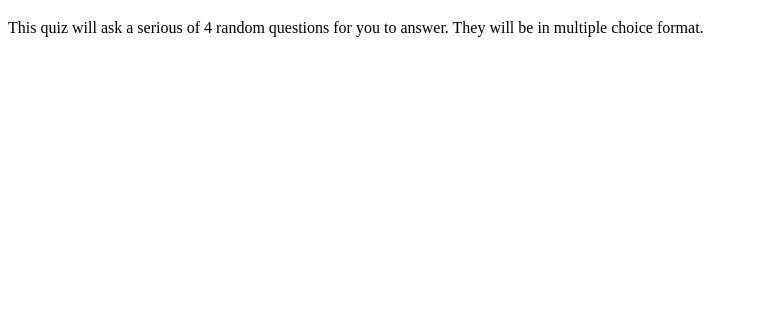
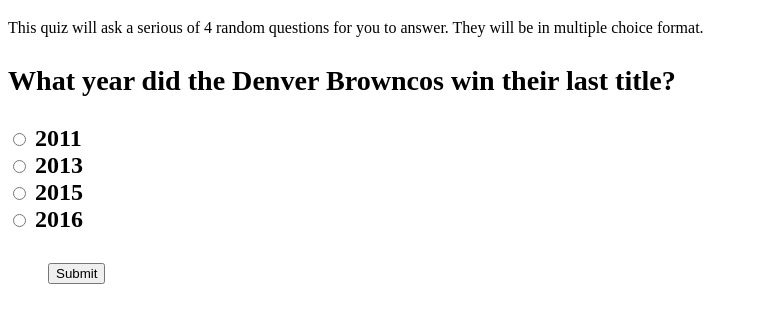
Before and after one commit to doctari77/homework-4, a plain HTML site: page index.html in a window 1280 px wide. Shown: the part 61-384 px from the top of the page, without its empty margins (0-758 px from the left). Drawn offline with Linux system fonts and the light colour scheme.

Commit message:
2nd commit

```diff
--- a/index.html
+++ b/index.html
@@ -5,8 +5,7 @@
     <meta name="viewport" content="width=device-width, initial-scale=1.0" />
 
     <title>DU-Homework-Quiz</title>
-    <link rel'"stylesheet" href="style.css">
-    <script src="javascript.js"></script>
+    <link rel="stylesheet" href="style.css">
 
   </head>
 
@@ -19,5 +18,6 @@
       </div>
     <h2 id="quizScore"></h2id></h2>
     <div id="quiz"></div>
+    <script src="javascript.js"></script>
   </body>
 </html>
--- a/javascript.js
+++ b/javascript.js
@@ -1,6 +1,6 @@
 var questionNumber = 0, quiz, quizScore, question, choice, choices, selectA, selectB, selectC, selectD, correct =0;
 var questions = [
-    ["What year did the Denver Broncos win their last title?","2011", "2013","2015","2016","D"],
+    ["What year did the Denver Browncos win their last title?","2011", "2013","2015","2016","D"],
     ["What is that thing on Trumps head","raccoon","whig","roadkill","unknown","unknown"],
     ["Who is the greatest basketball player of all time?","Lebron James","Michael Jordan","Bill Russell","Larry Bird","B"],
     ["Who is the most underrated inventor of all time?","Tesla","Edison","DiVinci","Bell","A"]
@@ -10,7 +10,8 @@
 }
 function askQuestion() {
 quiz = _("quiz");
-if questionNumber >= questions.length) {
+var quizScore=_("quizScore")
+if (questionNumber >= questions.length) {
     quiz.innerHTML = "<h2>You got "+correct+ "of "+questions.length+" questions right</h2>";
     _("quizScore").innerHTML = "Test Complete";
     questionNumber=0;
@@ -18,19 +19,19 @@
     return false;
 
 }
-_("quizScore").innerHTML = "Question "+(questionNumber+1)+"of "+questions; question = questions[questionNumber] [0];
+_("quizScore").innerHTML = "Question "+(questionNumber)+"of "+questions; question = questions[questionNumber] [0];
 selectA = questions[questionNumber][1];
 selectB = questions[questionNumber][2];
 selectC = questions[questionNumber][3];
 selectD = questions[questionNumber][4];
 
-quiz.innerHTML = "<h3>"+question+"</h3>";
-quiz.innerHTML += "<input type='radio' name='choices' value='A'> "+selectA+"<br>";
-quiz.innerHTML += "<input type='radio' name='choices' value='B'> "+selectB+"<br>";
-quiz.innerHTML += "<input type='radio' name='choices' value='C'> "+selectC+"<br>";
-quiz.innerHTML += "<input type='radio' name='choices' value='D'> "+selectD+"<br>";
+quizScore.innerHTML = "<h3>"+question+"</h3>";
+quizScore.innerHTML += "<input type='radio' name='choices' value='A'> "+selectA+"<br>";
+quizScore.innerHTML += "<input type='radio' name='choices' value='B'> "+selectB+"<br>";
+quizScore.innerHTML += "<input type='radio' name='choices' value='C'> "+selectC+"<br>";
+quizScore.innerHTML += "<input type='radio' name='choices' value='D'> "+selectD+"<br>";
 
-quiz.innerHTML+= "<button onclick='checkAnswer()'>Submit</button>";
+//quiz.innerHTML+= "<button onclick='checkAnswer()'>Submit</button>";
 
 }
 function checkAnswer(){
@@ -44,10 +45,10 @@
     correct++;
 
 }
-
+questionNumber++;
+askQuestion()
 
 }
-questionNumber++;
-askQuestion();
-}
+_("quiz").innerHTML+= "<button onclick='checkAnswer()'>Submit</button>";
+
 window.addEventListener("load", askQuestion, false);
```
